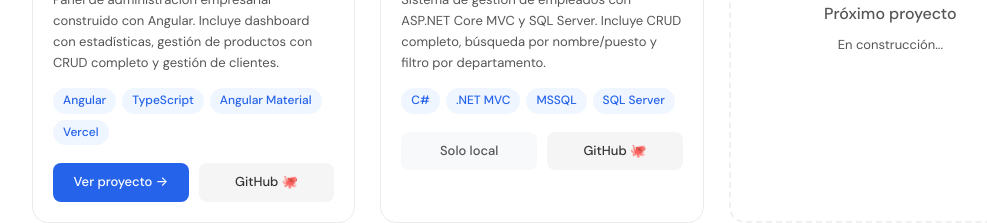
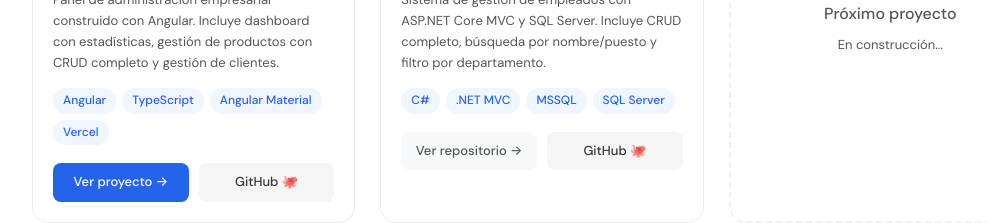
Before and after one commit to diegolivad-cell/portafolio, a React (Vite) app: page / in a window 1280 px wide. Shown: the part 2800-3023 px from the top of the page, without its empty margins (98-1085 px from the left). Built offline with nearby package versions, Linux system fonts and the light colour scheme.

Commit message:
Cambio de nombre en botones

```diff
--- a/src/App.jsx
+++ b/src/App.jsx
@@ -380,9 +380,9 @@ export default function App() {
                       Ver proyecto →
                     </a>
                   ) : (
-                    <span style={{ flex: 1, backgroundColor: tema.bgSecundario, color: tema.texto, padding: '9px', borderRadius: '8px', fontSize: '13px', fontWeight: '500', textAlign: 'center' }}>
-                      Solo local
-                    </span>
+                  <a href={p.github} target="_blank" rel="noreferrer" style={{ flex: 1, backgroundColor: tema.bgSecundario, color: tema.texto, textDecoration: 'none', padding: '9px', borderRadius: '8px', fontSize: '13px', fontWeight: '500', textAlign: 'center' }}>
+                  Ver repositorio →
+                  </a>
                   )}
                   <a href={p.github} target="_blank" rel="noreferrer" style={{ flex: 1, backgroundColor: darkMode ? '#334155' : '#f5f5f5', color: darkMode ? '#e2e8f0' : '#333', textDecoration: 'none', padding: '9px', borderRadius: '8px', fontSize: '13px', fontWeight: '500', textAlign: 'center' }}>
                     GitHub 🐙
```
